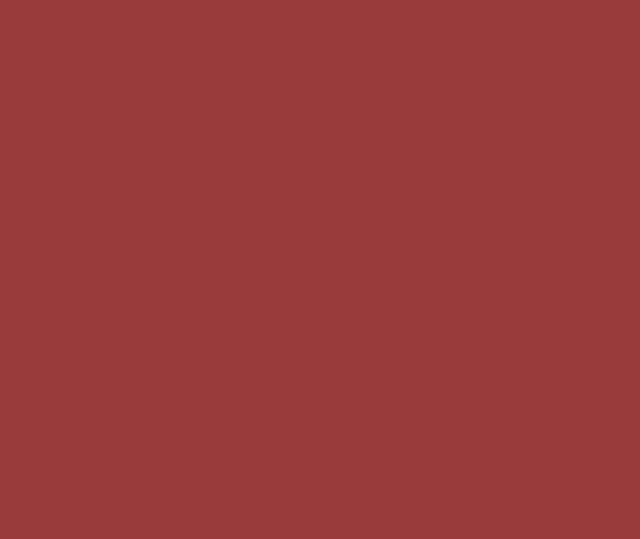
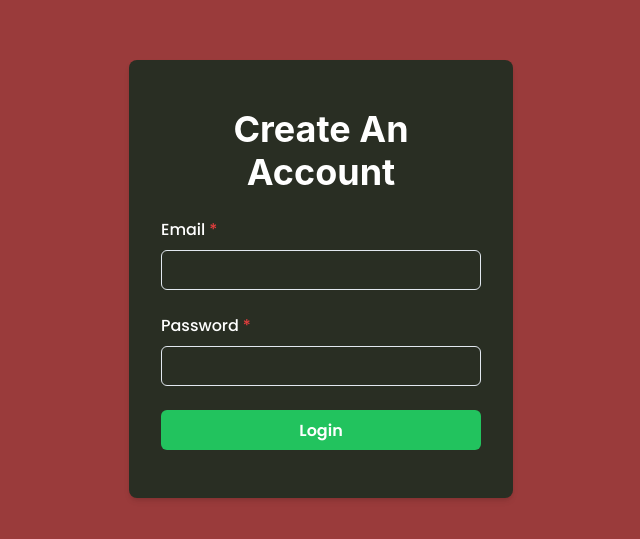
Before and after one commit to coderoyalty/job-board, a React (Vite) app in the folder frontend/: page /login in a window 1280 px wide. Before the commit this address had no page. Shown: the part 121-660 px from the top of the page, without its empty margins (319-959 px from the left). Built offline with nearby package versions, Linux system fonts and the light colour scheme.

Commit message:
frontend: add login components

```diff
--- a/frontend/src/App.jsx
+++ b/frontend/src/App.jsx
@@ -6,6 +6,7 @@ import JobPage from "./pages/JobPage";
 import HomePage from "./pages/Home";
 import EmployerSignup from "./pages/EmployerSignup";
 import CandidateSignup from "./pages/CandidateSignup";
+import LoginPage from "./pages/LoginPAge";
 
 function App() {
   return (
@@ -19,6 +20,7 @@ function App() {
           </Route>
           <Route path="employer-signup" element={<EmployerSignup />} />
           <Route path="candidate-signup" element={<CandidateSignup />} />
+          <Route path="login" element={<LoginPage />} />
         </Routes>
       </Router>
     </ChakraProvider>
--- /dev/null
+++ b/frontend/src/components/form/LoginForm.jsx
@@ -0,0 +1,103 @@
+import React from "react";
+import {
+  Stack,
+  Heading,
+  Button,
+  Box,
+  FormControl,
+  FormLabel,
+  Input,
+  useToast,
+} from "@chakra-ui/react";
+import { useFormik } from "formik";
+
+const LoginForm = () => {
+  const [loading, setLoading] = React.useState(false);
+
+  const toast = useToast();
+
+  const formik = useFormik({
+    initialValues: { email: "", password: "" },
+    onSubmit: (values) => {
+      setLoading(true);
+
+      let headersList = {
+        Accept: "*/*",
+        "User-Agent": "Thunder Client (https://www.thunderclient.com)",
+        "Content-Type": "application/json",
+      };
+
+      const body = {
+        ...values,
+      };
+
+      fetch("http://localhost:5000/api/auth/login", {
+        method: "POST",
+        headers: headersList,
+        body: JSON.stringify(body),
+      }).then((response) => {
+        console.log(response.status, response.statusText);
+        if (!response.ok) {
+          formik.values = { email: "", password: "" };
+
+          toast({
+            title: "Account Creation Failed",
+            description: "We couldn't create an account for you.",
+            status: "error",
+            isClosable: true,
+            duration: 3000,
+            onCloseComplete: () => {},
+          });
+        } else {
+          toast({
+            title: "Account Created",
+            description: "We've created an account for you.",
+            status: "success",
+            isClosable: true,
+            duration: 3000,
+            onCloseComplete: () => {},
+          });
+        }
+
+        formik.setValues({ email: "", password: "" });
+      });
+
+      setLoading(false);
+    },
+  });
+
+  return (
+    <Stack direction="column" spacing={6} className="p-4">
+      <Heading textAlign="center">Create An Account</Heading>
+      <Box as="form" onSubmit={formik.handleSubmit}>
+        <Stack direction={"column"} spacing={6}>
+          <FormControl isRequired>
+            <FormLabel>Email</FormLabel>
+            <Input
+              type="text"
+              name="email"
+              id="email"
+              onChange={formik.handleChange}
+              value={formik.values.email}
+            />
+          </FormControl>
+          <FormControl isRequired>
+            <FormLabel htmlFor="password">Password</FormLabel>
+            <Input
+              type="password"
+              name="password"
+              id="password"
+              onChange={formik.handleChange}
+              value={formik.values.password}
+            />
+          </FormControl>
+          <Button colorScheme="whatsapp" type="submit" isLoading={loading}>
+            Login
+          </Button>
+        </Stack>
+      </Box>
+    </Stack>
+  );
+};
+
+export default LoginForm;
--- /dev/null
+++ b/frontend/src/pages/LoginPage.jsx
@@ -0,0 +1,21 @@
+import { Container, Box } from "@chakra-ui/react";
+import React from "react";
+import LoginForm from "../components/form/LoginForm";
+
+const LoginPage = () => {
+  return (
+    <Box
+      as="section"
+      className="w-full min-h-screen flex justify-center items-center"
+    >
+      <Container
+        maxW="sm"
+        className="text-white bg-[#292e23] rounded-lg shadow-md px-4 py-8"
+      >
+        <LoginForm />
+      </Container>
+    </Box>
+  );
+};
+
+export default LoginPage;
```
